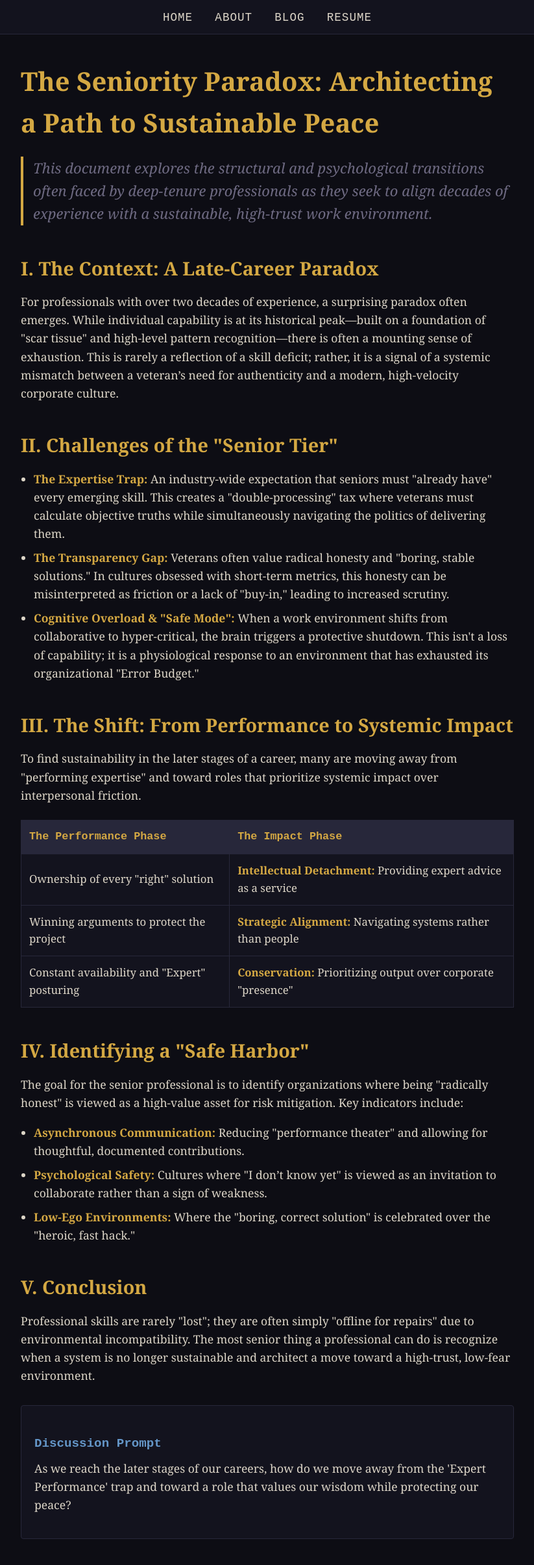
After one commit to theautoroboto/theautoroboto.github.io, a Flask app: template templates/seniority-paradox.htm in a window 1280 px wide. The commit adds this page. Shown: the whole page at 65% size, without its empty margins (228-1051 px from the left). Run offline with Flask 3, Linux system fonts and the light colour scheme; the template is opened without the code that fills it, so the values that code supplies are empty; some libraries are stand-ins or nearby versions.

Commit message:
feat: Add The Seniority Paradox blog post and site navigation
- Formatted "The Seniority Paradox" text into a professional HTML structure.
- Created `templates/seniority-paradox.htm` and added the `/blog/seniority-paradox` route to `server.py`.
- Added a formal top navigation menu to `index.htm`, `about.htm`, and `seniority-paradox.htm`.
- Styled the navigation menu and the blog post in `new.css`.

```diff
--- a/server.py
+++ b/server.py
@@ -12,6 +12,10 @@ def about():
     # Wants a template folder
     return render_template('about.htm')
 
+@app.route('/blog/seniority-paradox')
+def blog_seniority_paradox():
+    return render_template('seniority-paradox.htm')
+
 @app.errorhandler(404)
 def page_not_found(e):
     return render_template('404.htm'), 404
--- a/static/new.css
+++ b/static/new.css
@@ -732,3 +732,42 @@ label:hover { color: var(--muted); cursor: pointer; }
 
 .popup .close:hover { color: var(--accent); }
 .popup .content { max-height: 30%; overflow: auto; }
+
+/* ================================================================
+   NAVIGATION MENU
+   ================================================================ */
+
+.top-nav {
+  background-color: var(--surface);
+  border-bottom: 1px solid var(--border);
+  padding: 15px 0;
+  text-align: center;
+  position: sticky;
+  top: 0;
+  z-index: 1000;
+}
+
+.top-nav ul {
+  list-style-type: none;
+  margin: 0;
+  padding: 0;
+}
+
+.top-nav li {
+  display: inline-block;
+  margin: 0 15px;
+}
+
+.top-nav a {
+  font-family: var(--font-mono);
+  color: var(--text);
+  font-size: 1.1em;
+  text-transform: uppercase;
+  letter-spacing: 1px;
+  text-decoration: none;
+  transition: color 0.3s ease;
+}
+
+.top-nav a:hover, .top-nav a.active {
+  color: var(--accent);
+}
--- /dev/null
+++ b/templates/seniority-paradox.htm
@@ -0,0 +1,162 @@
+<!DOCTYPE html>
+<html>
+<head>
+<title>The Seniority Paradox | Brian W. Smith</title>
+<link rel="stylesheet" href="https://maxcdn.bootstrapcdn.com/font-awesome/4.4.0/css/font-awesome.min.css">
+<link href='https://fonts.googleapis.com/css?family=Abel' rel='stylesheet' type='text/css'>
+<link rel="stylesheet" type="text/css" href="{{ url_for('static', filename='new.css') }}">
+<style>
+  .blog-container {
+    max-width: 800px;
+    margin: 0 auto;
+    padding: 40px 20px;
+    color: var(--text);
+    font-family: var(--font-serif);
+    line-height: 1.6;
+  }
+  .blog-container h1 {
+    font-family: var(--font-display);
+    color: var(--accent);
+    font-size: 2.5em;
+    margin-bottom: 0.5em;
+  }
+  .blog-container h2 {
+    font-family: var(--font-display);
+    color: var(--accent);
+    font-size: 1.8em;
+    margin-top: 1.5em;
+    margin-bottom: 0.5em;
+  }
+  .blog-container h3 {
+    font-family: var(--font-mono);
+    color: var(--link);
+    font-size: 1.2em;
+    margin-top: 1.2em;
+    margin-bottom: 0.4em;
+  }
+  .blog-container p {
+    margin-bottom: 1em;
+    font-size: 1.1em;
+  }
+  .blog-container ul {
+    margin-bottom: 1em;
+    padding-left: 20px;
+  }
+  .blog-container li {
+    margin-bottom: 0.5em;
+    font-size: 1.1em;
+  }
+  .blog-container strong {
+    color: var(--accent);
+  }
+  .blog-container .intro-text {
+    font-size: 1.25em;
+    font-style: italic;
+    color: var(--muted);
+    border-left: 4px solid var(--accent);
+    padding-left: 15px;
+    margin-bottom: 2em;
+  }
+  .blog-container .discussion-prompt {
+    background-color: var(--surface);
+    border: 1px solid var(--border);
+    padding: 20px;
+    margin-top: 2em;
+    border-radius: 4px;
+  }
+  .blog-container table {
+    width: 100%;
+    border-collapse: collapse;
+    margin-top: 1.5em;
+    margin-bottom: 1.5em;
+    background-color: var(--surface);
+  }
+  .blog-container th, .blog-container td {
+    border: 1px solid var(--border);
+    padding: 12px;
+    text-align: left;
+    font-size: 1.05em;
+  }
+  .blog-container th {
+    background-color: var(--border);
+    color: var(--accent);
+    font-family: var(--font-mono);
+  }
+</style>
+</head>
+<body>
+
+  <nav class="top-nav">
+    <ul>
+      <li><a href="{{ url_for('website') }}">Home</a></li>
+      <li><a href="{{ url_for('about') }}">About</a></li>
+      <li><a href="{{ url_for('blog_seniority_paradox') }}">Blog</a></li>
+      <li><a href="/resume.html">Resume</a></li>
+    </ul>
+  </nav>
+
+  <section class="blog-post">
+    <div class="blog-container">
+      <h1>The Seniority Paradox: Architecting a Path to Sustainable Peace</h1>
+
+      <div class="intro-text">
+        <p>This document explores the structural and psychological transitions often faced by deep-tenure professionals as they seek to align decades of experience with a sustainable, high-trust work environment.</p>
+      </div>
+
+      <h2>I. The Context: A Late-Career Paradox</h2>
+      <p>For professionals with over two decades of experience, a surprising paradox often emerges. While individual capability is at its historical peak—built on a foundation of "scar tissue" and high-level pattern recognition—there is often a mounting sense of exhaustion. This is rarely a reflection of a skill deficit; rather, it is a signal of a systemic mismatch between a veteran’s need for authenticity and a modern, high-velocity corporate culture.</p>
+
+      <h2>II. Challenges of the "Senior Tier"</h2>
+      <ul>
+        <li><strong>The Expertise Trap:</strong> An industry-wide expectation that seniors must "already have" every emerging skill. This creates a "double-processing" tax where veterans must calculate objective truths while simultaneously navigating the politics of delivering them.</li>
+        <li><strong>The Transparency Gap:</strong> Veterans often value radical honesty and "boring, stable solutions." In cultures obsessed with short-term metrics, this honesty can be misinterpreted as friction or a lack of "buy-in," leading to increased scrutiny.</li>
+        <li><strong>Cognitive Overload & "Safe Mode":</strong> When a work environment shifts from collaborative to hyper-critical, the brain triggers a protective shutdown. This isn't a loss of capability; it is a physiological response to an environment that has exhausted its organizational "Error Budget."</li>
+      </ul>
+
+      <h2>III. The Shift: From Performance to Systemic Impact</h2>
+      <p>To find sustainability in the later stages of a career, many are moving away from "performing expertise" and toward roles that prioritize systemic impact over interpersonal friction.</p>
+
+      <table>
+        <thead>
+          <tr>
+            <th>The Performance Phase</th>
+            <th>The Impact Phase</th>
+          </tr>
+        </thead>
+        <tbody>
+          <tr>
+            <td>Ownership of every "right" solution</td>
+            <td><strong>Intellectual Detachment:</strong> Providing expert advice as a service</td>
+          </tr>
+          <tr>
+            <td>Winning arguments to protect the project</td>
+            <td><strong>Strategic Alignment:</strong> Navigating systems rather than people</td>
+          </tr>
+          <tr>
+            <td>Constant availability and "Expert" posturing</td>
+            <td><strong>Conservation:</strong> Prioritizing output over corporate "presence"</td>
+          </tr>
+        </tbody>
+      </table>
+
+      <h2>IV. Identifying a "Safe Harbor"</h2>
+      <p>The goal for the senior professional is to identify organizations where being "radically honest" is viewed as a high-value asset for risk mitigation. Key indicators include:</p>
+      <ul>
+        <li><strong>Asynchronous Communication:</strong> Reducing "performance theater" and allowing for thoughtful, documented contributions.</li>
+        <li><strong>Psychological Safety:</strong> Cultures where "I don’t know yet" is viewed as an invitation to collaborate rather than a sign of weakness.</li>
+        <li><strong>Low-Ego Environments:</strong> Where the "boring, correct solution" is celebrated over the "heroic, fast hack."</li>
+      </ul>
+
+      <h2>V. Conclusion</h2>
+      <p>Professional skills are rarely "lost"; they are often simply "offline for repairs" due to environmental incompatibility. The most senior thing a professional can do is recognize when a system is no longer sustainable and architect a move toward a high-trust, low-fear environment.</p>
+
+      <div class="discussion-prompt">
+        <h3>Discussion Prompt</h3>
+        <p>As we reach the later stages of our careers, how do we move away from the 'Expert Performance' trap and toward a role that values our wisdom while protecting our peace?</p>
+      </div>
+
+    </div>
+  </section>
+
+</body>
+</html>
```
Also changed, not shown: templates/about.htm (+12 -1 lines), templates/index.htm (+8 -0 lines).
